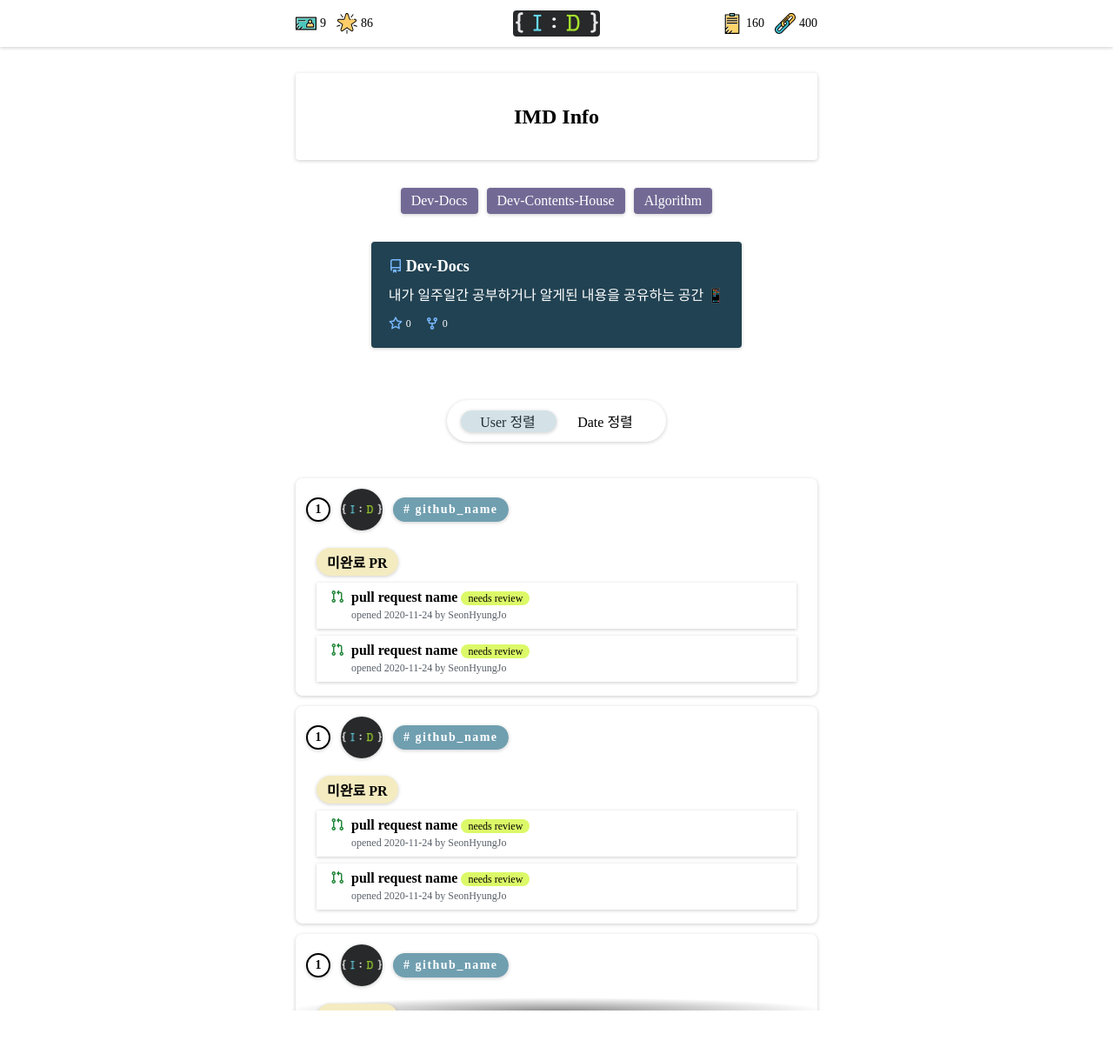
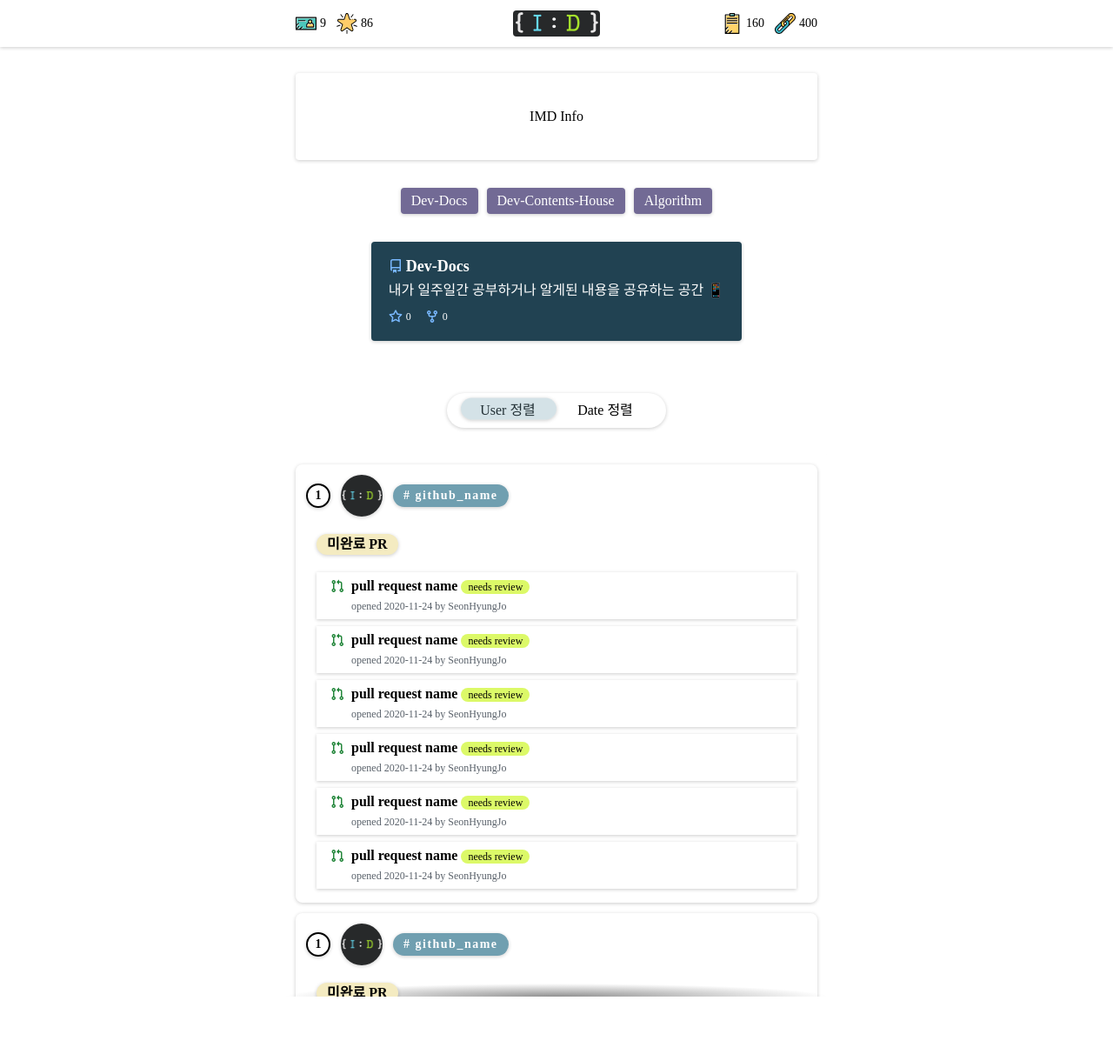
Before and after one commit to Im-D/Im-Infographic-FE, a plain HTML site: page index.html in a window 1280 px wide. Shown: the whole page at 87% size. Drawn offline with nearby package versions, Linux system fonts and the light colour scheme.

Commit message:
fix : 디자인 깨짐 현상 개선

```diff
--- a/src/components/PRCard.js
+++ b/src/components/PRCard.js
@@ -1,5 +1,7 @@
 import { html } from 'https://unpkg.com/lit-html?module';
 import { styleMap } from 'https://unpkg.com/lit-html/directives/style-map.js?module';
+
+import PRLabel from './PRLabel.js'
 
 export default ({ name = 'pull request name', styles = {}, labelName = 'needs review', labelColor = '#dcf968', date = '2020-11-24', author = 'SeonHyungJo' }) => {
   return html`
@@ -36,14 +38,8 @@
         font-weight: bold;
       }
 
-      .pr-card__label{
-        color: #000;
-        padding: 0 7px;
-        font-size: 12px;
-        font-weight: 500;
-        line-height: 18px;
-        border: 1px solid transparent;
-        border-radius: 2em;
+      .pr-card__main{
+        margin-top: 4px;
       }
 
       .pr-card__main__comment{
@@ -60,7 +56,7 @@
       <section class="pr-card__contents">
         <section class="pr-card__header">
           <span class="pr-card__title">${name}</span>
-          <span class="pr-card__label" style="background-color: ${labelColor}">${labelName}</span>
+          ${PRLabel({name: labelName, color: labelColor})}
         </section>
         <section class="pr-card__main">
           <span class="pr-card__main__comment">opened ${date} by ${author}</span>
--- /dev/null
+++ b/src/components/PRLabel.js
@@ -0,0 +1,18 @@
+import { html } from 'https://unpkg.com/lit-html?module';
+
+export default ({name = '', color = '#fff'}) => {
+  return html`
+    <style>
+      .pr-label {
+        color: #000;
+        padding: 0 7px;
+        font-size: 12px;
+        font-weight: 500;
+        line-height: 18px;
+        border: 1px solid transparent;
+        border-radius: 2em;
+      }
+    </style>
+    <span class="pr-label" style="background-color: ${color}">${name}</span>
+  `;
+}
--- a/src/components/ReviewerCard.js
+++ b/src/components/ReviewerCard.js
@@ -86,7 +86,7 @@
 
         width: 100%;
 
-        padding: 8px 0;
+        padding: 8px 0 20px;
       }
 
       .user-card__name-card__text {
@@ -113,6 +113,10 @@
           <span class="user-card__name-card__text">미완료 PR</span>
         </div>
           ${PRCard({styles: prStyles})}
+          ${PRCard({styles: prStyles})}
+          ${PRCard({styles: prStyles})}
+          ${PRCard({styles: prStyles})}
+          ${PRCard({styles: prStyles})}
           ${PRCard({})}
       </section>
     </section>
--- a/src/components/Switch.js
+++ b/src/components/Switch.js
@@ -3,7 +3,7 @@
 export default ({buttonList = [], callback = () => {}}) => {
   const selectMenu = (idx = 0) => {
     const selecteArea = document.querySelector(".switch__selected-area")
-    selecteArea.style.cssText = `transform: translateX(${100 * idx - 50}%);`
+    selecteArea.style.cssText = `transform: translateX(${100 * idx - 50}%) translateY(-10%);`
     callback(idx)
   }
 
@@ -39,7 +39,7 @@
 
       .switch__selected-area{
         position: absolute;
-        transform: translateX(-50%);
+        transform: translateX(-50%) translateY(-10%);
         transition: transform 0.5s;
 
         border-radius: 25px;
--- a/style.css
+++ b/style.css
@@ -20,16 +20,51 @@
 }
 
 * {
-  padding: 0;
-  margin: 0;
   font-family:'NotoSansKR';
 }
 
-html body{
-  width: 100%;
-  height: 100%;
-
-  font-size: 16px;
+html, body, div, span, applet, object, iframe,
+h1, h2, h3, h4, h5, h6, p, blockquote, pre,
+a, abbr, acronym, address, big, cite, code,
+del, dfn, em, img, ins, kbd, q, s, samp,
+small, strike, strong, sub, sup, tt, var,
+b, u, i, center,
+dl, dt, dd, ol, ul, li,
+fieldset, form, label, legend,
+table, caption, tbody, tfoot, thead, tr, th, td,
+article, aside, canvas, details, embed,
+figure, figcaption, footer, header, hgroup,
+menu, nav, output, ruby, section, summary,
+time, mark, audio, video {
+	margin: 0;
+	padding: 0;
+	border: 0;
+	font-size: 100%;
+	font: inherit;
+	vertical-align: baseline;
+}
+/* HTML5 display-role reset for older browsers */
+article, aside, details, figcaption, figure,
+footer, header, hgroup, menu, nav, section {
+	display: block;
+}
+body {
+	line-height: 1;
+}
+ol, ul {
+	list-style: none;
+}
+blockquote, q {
+	quotes: none;
+}
+blockquote:before, blockquote:after,
+q:before, q:after {
+	content: '';
+	content: none;
+}
+table {
+	border-collapse: collapse;
+	border-spacing: 0;
 }
 
 a{
```
